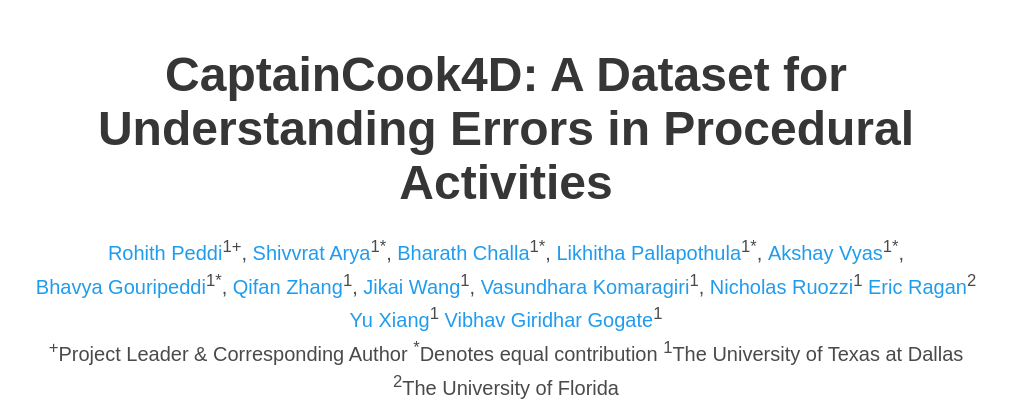
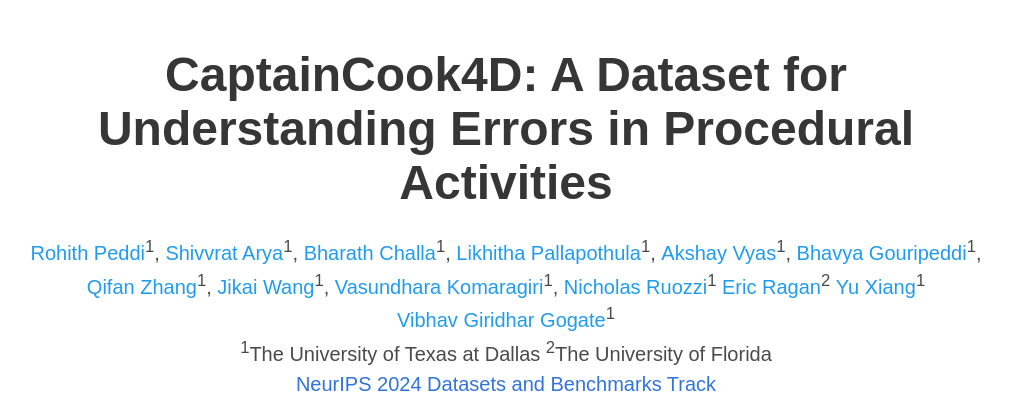
Before and after one commit to CaptainCook4D/captain-cook, a plain HTML site: page index.html in a window 1280 px wide. Shown: the top 407 px of the page, without its empty margins (134-1145 px from the left). Drawn offline with nearby package versions, Linux system fonts and the light colour scheme; some icons are missing; a web font is replaced by a local one.

Commit message:
Updated website with acceptance information!

```diff
--- a/index.html
+++ b/index.html
@@ -47,22 +47,22 @@
           <h1 class="title is-1 publication-title">CaptainCook4D: A Dataset for Understanding Errors in Procedural Activities</h1>
           <div class="is-size-5 publication-authors">
             <span class="author-block">
-              <a href="https://rohithpeddi.github.io/">Rohith Peddi</a><sup>1+</sup>,
+              <a href="https://rohithpeddi.github.io/">Rohith Peddi</a><sup>1</sup>,
             </span>
             <span class="author-block">
-              <a href="https://shivvrat.github.io/">Shivvrat Arya</a><sup>1*</sup>,
+              <a href="https://shivvrat.github.io/">Shivvrat Arya</a><sup>1</sup>,
             </span>
             <span class="author-block">
-              <a href="https://bharathchalla.github.io/">Bharath Challa</a><sup>1*</sup>,
+              <a href="https://bharathchalla.github.io/">Bharath Challa</a><sup>1</sup>,
             </span>
             <span class="author-block">
-              <a href="https://www.linkedin.com/in/likhithapallapothula/">Likhitha Pallapothula</a><sup>1*</sup>,
+              <a href="https://www.linkedin.com/in/likhithapallapothula/">Likhitha Pallapothula</a><sup>1</sup>,
             </span>
             <span class="author-block">
-              <a href="https://www.linkedin.com/in/vyas-akshay">Akshay Vyas</a><sup>1*</sup>,
+              <a href="https://www.linkedin.com/in/vyas-akshay">Akshay Vyas</a><sup>1</sup>,
             </span>
             <span class="author-block">
-              <a href="https://rohithpeddi.github.io/">Bhavya Gouripeddi</a><sup>1*</sup>,
+              <a href="https://rohithpeddi.github.io/">Bhavya Gouripeddi</a><sup>1</sup>,
             </span>
             <span class="author-block">
               <a href="https://www.linkedin.com/in/jikai-wang-03243787/">Qifan Zhang</a><sup>1</sup>,
@@ -88,8 +88,6 @@
           </div>
 
           <div class="is-size-5 publication-authors">
-            <span class="author-block"><sup>+</sup>Project Leader & Corresponding Author</span>
-            <span class="author-block"><sup>*</sup>Denotes equal contribution</span>
             <span class="author-block"><sup>1</sup>The University of Texas at Dallas</span>
             <span class="author-block"><sup>2</sup>The University of Florida</span>
           </div>
```
